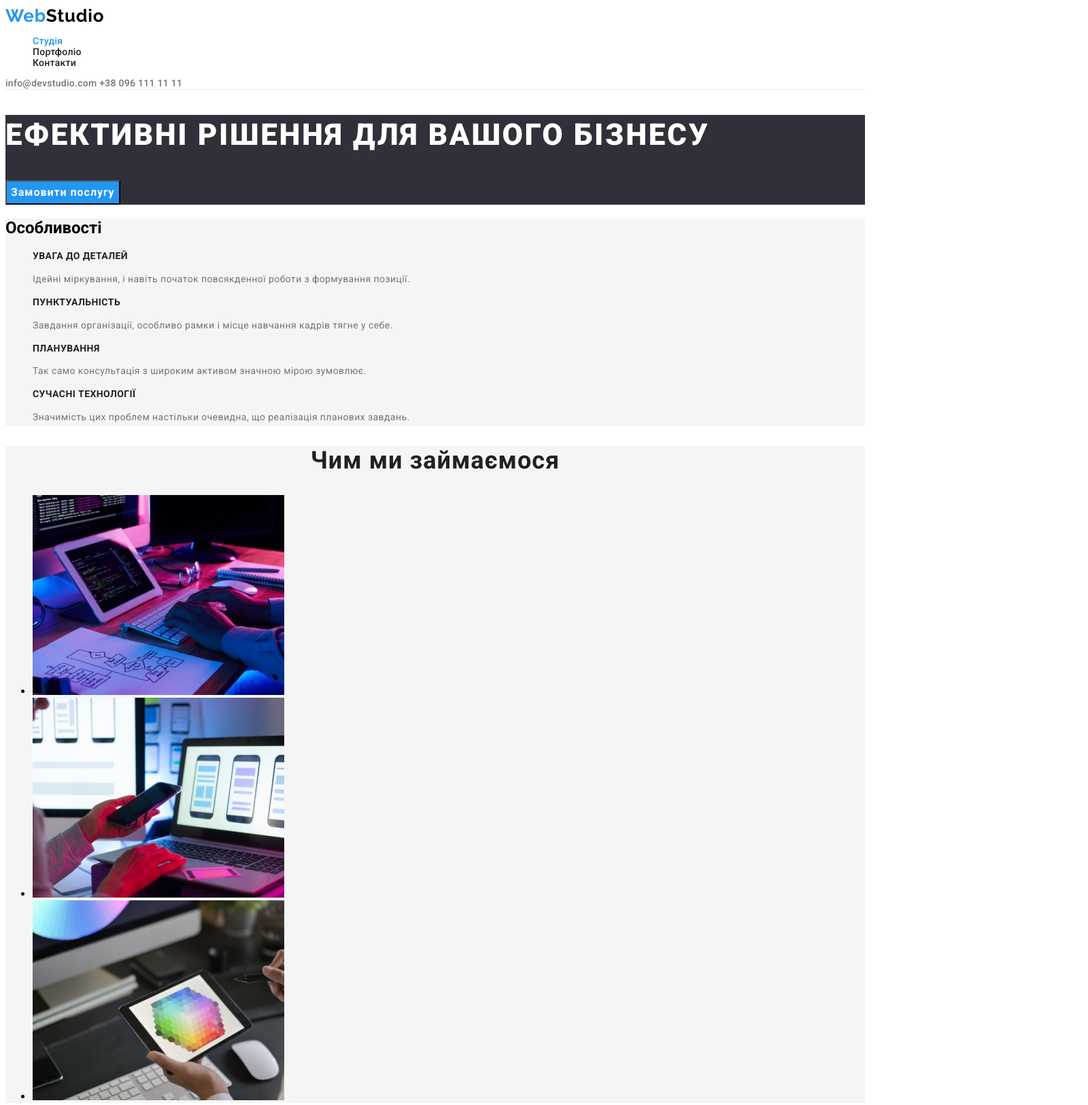
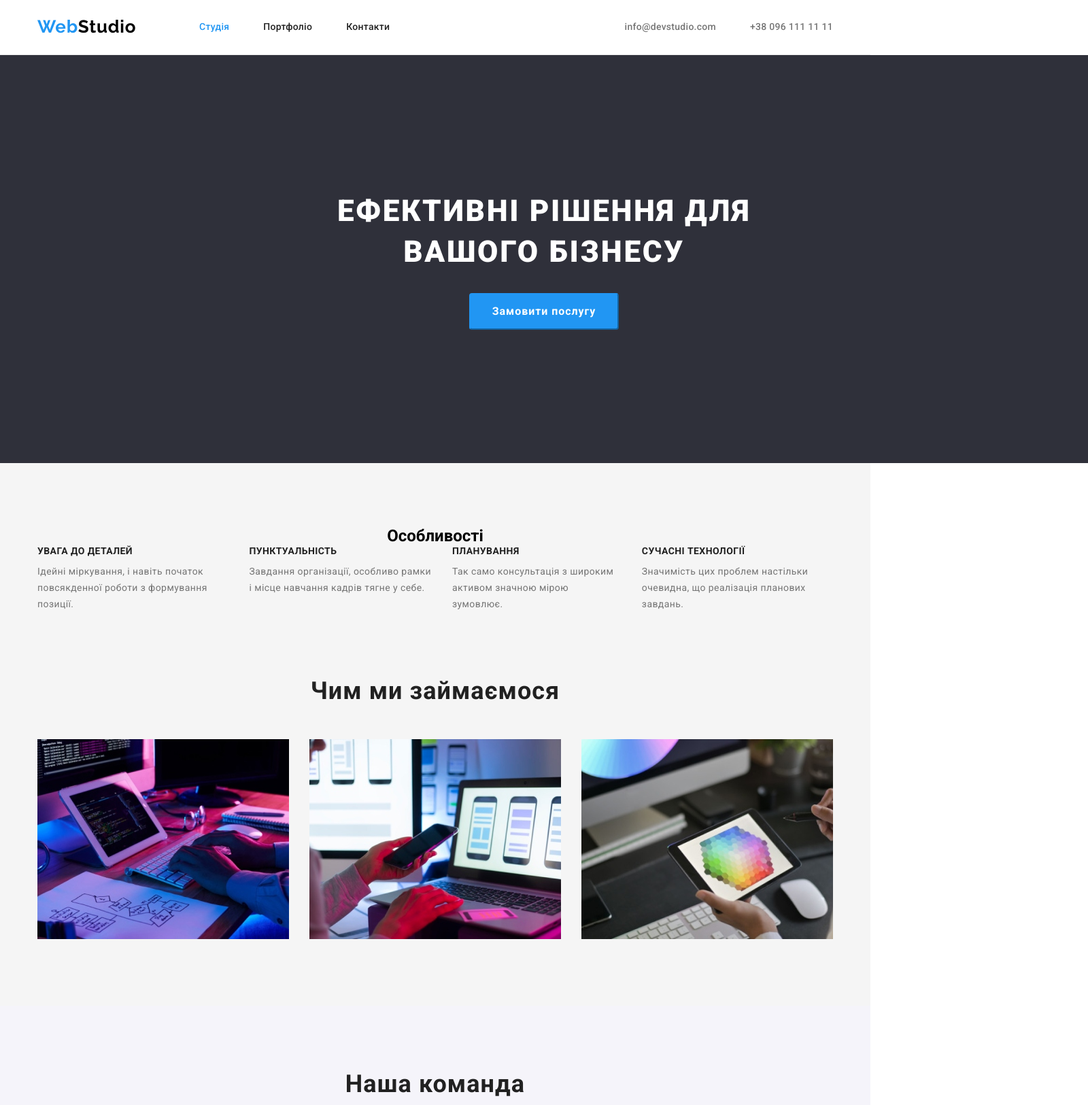
Before and after one commit to BogdanYeshchenko/goit-markup-hw-03, a plain HTML site: page index.html in a window 1280 px wide. Shown: the top 1625 px of the page at 68% size, 1600 px wide, since content can reach past the window. Drawn offline with nearby package versions, Linux system fonts and the light colour scheme.

Commit message:
add home work 3

```diff
--- a/css/commond.css
+++ b/css/commond.css
@@ -31,9 +31,48 @@ body{
     font-family: 'Roboto', sans-serif;
 }
 
+h1, h2, h3, h4, h5, h6, ul, li, p{
+    margin: 0;
+    padding: 0;
+}
+
+.conteiner{
+    text-align: center;
+    width: 1200px;
+    margin-left: auto;
+    margin-right: auto;
+    padding-left: 15px;
+    padding-right: 15px;
+}
+
+.conteiner.hero{
+    width: 1600px;
+    height: 600px;
+    background-color: var(--hero-footer-beckground-color);
+    padding-top: 200px;
+    padding-bottom: 200px;
+}
+
+.conteiner.main.first{
+    padding-top: 94px;
+}
+
+.conteiner.main{
+    padding-bottom: 94px;
+}
+
+.conteiner.footer{
+    text-align-last: left;
+    padding-top: 60px;
+    padding-bottom: 60px;
+}
+
 /* logo */
 
 .logo{
+    display: inline-block;
+    width: 145px;
+
     text-decoration: none;
     font-family: 'Raleway', sans-serif;
     font-weight: 700;
@@ -47,14 +86,30 @@ body{
 }
 
 header .end-logo{
+
     color:var(--logo-end-color)
 }
 
 footer .end-logo{
+
+
     color:var(--header-beckground-color)
 }
 
 /* header */
+
+.box-header{
+    display: flex;
+}
+
+header .logo{
+    margin-right: 93px;
+}
+
+header .logo{
+    margin-top: 24px;
+    margin-bottom: 25px;
+}
 
 header{
     background-color: var(--header-beckground-color);
@@ -66,29 +121,58 @@ header{
 }
 
 .navi{
+    display: flex;
+
+    margin-top: 32px;
+    margin-bottom: 32px;
+
     list-style-type: none;
 }
 
+header .navi > li{
+    margin-right: 50px;
+}
+
+header .navi > li:last-child{
+    margin-right: 0;
+}
+
 .navi-link{
+    padding-top: 20px;
+    padding-bottom: 20px;
     text-decoration: none;
     color: var(--titel-text-color);
 }
 
 .navi-link:hover, .navi-link:focus{
+    filter: drop-shadow(0px 4px 4px rgba(0, 0, 0, 0.25));
     color:var(--accent-color)
 }
 
+.contacts-header{
+    display: flex;
+    margin-left: auto;
+}
+
+.head-mail{
+    margin-right: 50px;
+}
+
 .head-mail, .head-tel{
+    display: inline-block;
+
+    margin-top: 32px;
+    margin-bottom: 32px;
+
     color: var(--text-color);
     text-decoration: none;
 }
+
 
 .head-mail:hover, .head-mail:focus,
 .head-tel:hover, .head-tel:focus{
     color: var(--accent-color);
 }
-
-/* header */
 
 .navi-link[href="./index.html"]{
     color: var(--accent-color);
@@ -97,10 +181,15 @@ header{
 /* hero */
 
 .hero{
-    background-color: var(--hero-footer-beckground-color);
+    background-color: var(--features-beckgraund-color)
 }
 
 .hero h1{
+    width: 696px;
+    min-height: 120px;
+    margin-left: auto;
+    margin-right: auto;
+
     color: var(--hero-footer-text-color);
     font-family: 'Roboto';
     font-weight: 900;
@@ -111,7 +200,12 @@ header{
 }
 
 .hero button{
+    margin-top: 30px;
+    padding: 10px 32px;
     font-family:inherit;
+    border-color: var(--accent-color);
+    border-radius: 4px;
+    min-width: 216px;
 
     cursor: pointer;
 
@@ -125,11 +219,26 @@ header{
 
 /* features */
 
+.features-list > .box{
+    display: flex;
+}
+
+.features-list > .box > li{
+    margin-right: 30px;
+}
+
+.features-list > .box > li:last-child{
+    margin-right: 0;
+}
+
 .features{
     background-color: var(--features-beckgraund-color);
 }
 
 .features-titel{
+    text-align: left;
+
+    margin-bottom: 10px;
     color: var(--titel-text-color);
     font-weight: 700;
     font-size: 14px;
@@ -149,6 +258,8 @@ header{
 } */
 
 .features-text{
+    text-align: left;
+
     color: var(--text-color);
     font-weight: 400;
     font-size: 14px;
@@ -158,15 +269,23 @@ header{
 
 /* about */
 
+.box.about-list{
+    display: flex;
+}
+
 .about{
     background: var(--features-beckgraund-color);
 }
 
-.about > ul{
+.about-list{
+    margin-right: 30px;
+
     list-style-type: none;
 }
 
 .about-titel{
+    margin-bottom: 50px;
+
     color: var(--titel-text-color);
     font-weight: 700;
     font-size: 36px;
@@ -177,7 +296,12 @@ header{
 
 /* team */
 
+.box.team-list{
+    display: flex;
+}
+
 .team{
+    padding-top: 94px;
     background-color: var(--team-beckground-color);
 }
 
@@ -185,7 +309,23 @@ header{
     list-style-type: none;
 }
 
+.team-list-person{
+    margin-right: 30px;
+
+    background-color: var(--header-beckground-color);
+    width: 270px;
+    border-radius: 0px 0px 4px 4px;
+    box-shadow: 0px 1px 3px rgba(0, 0, 0, 0.12), 0px 1px 1px rgba(0, 0, 0, 0.14), 0px 2px 1px rgba(0, 0, 0, 0.2);
+    min-height: 368px;
+}
+
+.team-list-person:last-child{
+    margin-right: 0;
+}
+
 .team-titel{
+    margin-bottom: 50px;
+
     color: var(--titel-text-color);
     font-weight: 700;
     font-size: 36px;
@@ -194,6 +334,9 @@ header{
     letter-spacing: 0.03em;
 }
 .team-name{
+    margin-top: 30px;
+    margin-bottom: 10px;
+
     color: var(--titel-text-color);
     font-weight: 500;
     font-size: 16px;
@@ -202,6 +345,8 @@ header{
 }
 
 .team-text{
+    margin-bottom: 30px;
+
     color: var(--text-color);
     font-weight: 400;
     font-size: 16px;
@@ -215,11 +360,21 @@ footer{
     background-color: var(--hero-footer-beckground-color);
 }
 
+footer .logo{
+    margin-bottom: 20px;
+}
+
 footer .link{
+    display: inline-block;
+    text-align: left;
+
+
+
     list-style-type: none;
 }
 
 .footer-address{
+    margin-bottom: 9px;
     text-decoration: none;
 
     color: var(--hero-footer-text-color);
@@ -228,6 +383,7 @@ footer .link{
     font-size: 14px;
     line-height: 1.71;
     letter-spacing: 0.03em;
+
 }
 
 .footer-mail-tel{
--- a/css/portfolio.css
+++ b/css/portfolio.css
@@ -4,6 +4,9 @@
     color: var(--accent-color);
 }
 
+.navi-link[href="./index.html"]{
+    color: var(--titel-text-color);
+}
 
 
 /* піздніше приберемо .working > h1 з допомогою scc
@@ -12,14 +15,50 @@
 
 } */
 
-.working > ul{
+.working ul{
     list-style-type: none;
 }
 
+.working{
+    padding-top: 94px;
+    padding-bottom: 94px;
+}
+
+.box-filters{
+    display: inline-flex;
+    margin-left: auto;
+    margin-right: auto;
+    margin-bottom: 34px;
+}
+
+.box-filters > li{
+    display: block;
+    margin-right: 8px;
+
+}
+
+.box-filters > li:last-child{
+    margin-right: 0;
+}
+
+.working img{
+    display: block;
+    margin-left: auto;
+    margin-right: auto;
+}
+
 .working .filters{
+    display: block;
+
     font-family:inherit;
 
+    padding: 6px 22px;
+    min-width: 73px;
+
     cursor: pointer;
+
+    border-radius: 4px;
+    border-color: transparent;
 
     background-color: var(--team-beckground-color);
     color: var(--titel-text-color);
@@ -36,6 +75,9 @@
 }
 
 .working-titel{
+    text-align-last: left;
+    margin-bottom: 4px;
+
     color: var(--titel-text-color);
     font-weight: 700;
     font-size: 18px;
@@ -45,6 +87,8 @@
 }
 
 .working-text{
+    text-align-last: left;
+
     color: var(--text-color);
     font-weight: 400;
     font-size: 16px;
@@ -53,6 +97,27 @@
 
 }
 
+.box-working{
+    display: flex;
+    flex-wrap: wrap;
+    margin: -15px;
+}
+.box-working > li{
+    margin: 15px;
+}
+
+.person{
+    width: 370px;
+    border-bottom: 1px solid #EEEEEE;
+    border-left: 1px solid #EEEEEE;
+    border-right: 1px solid #EEEEEE;
+
+    margin-left: auto;
+    margin-right: auto;
+
+    padding: 20px 24px;
+}
+
 .working a{
     text-decoration: none;
 }
--- a/index.html
+++ b/index.html
@@ -8,38 +8,41 @@
     <link rel="preconnect" href="https://fonts.googleapis.com">
     <link rel="preconnect" href="https://fonts.gstatic.com" crossorigin>
     <link href="https://fonts.googleapis.com/css2?family=Raleway:wght@700&family=Roboto:wght@400;500;700;900&display=swap" rel="stylesheet">
+    <link rel="stylesheet" href="https://cdnjs.cloudflare.com/ajax/libs/modern-normalize/1.1.0/modern-normalize.min.css">
     <link rel="stylesheet" href="./css/commond.css">
-    <link rel="stylesheet" href="./css/main.css">
 </head>
 <body>
 
     <header>
-        <div class="conteiner">
+        <div class="conteiner box-header">
             <a href="./index.html" class="logo"> <span class="start-logo">Web</span><span class="end-logo">Studio</span> </a>
             <nav>
                 <ul class="navi">
-                    <li><a href="./index.html" class="navi-link">Студія</a></li>
+                    <li><a href="./index.html" class="navi-link studia">Студія</a></li>
                     <li><a href="./portfolio.html" class="navi-link">Портфоліо</a></li>
                     <li><a href="" class="navi-link">Контакти</a></li>
                 </ul>
             </nav>
+            <div class="contacts-header">
                 <a href="mailto:info@devstudio.com" class="head-mail">info@devstudio.com</a>
                 <a href="tel:+380961111111" class="head-tel">+38 096 111 11 11</a>
+            </div>
         </div>
     </header>
 
     <main>
         <section class="hero">
-            <div class="conteiner">
+            <div class="conteiner hero">
                 <h1>Ефективні рішення для вашого бізнесу</h1>
                 <button  type="button" class="button">Замовити послугу</button>
             </div>
         </section>
 
         <section class="features">
-            <div class="conteiner">
+            <div class="conteiner main first">
                 <h2 class="features-meaning">Особливості</h2>
                 <ul class="features-list">
+                    <div class="box">
                         <li> <h3 class="features-titel">УВАГА ДО ДЕТАЛЕЙ</h3>
                             <p class="features-text">Ідейні міркування, і навіть початок повсякденної роботи з формування позиції.</p>
                         </li>
@@ -52,45 +55,53 @@
                         <li> <h3 class="features-titel">СУЧАСНІ ТЕХНОЛОГІЇ</h3>
                             <p class="features-text">Значимість цих проблем настільки очевидна, що реалізація планових завдань.</p>
                         </li>
+                    </div>
                 </ul>
             </div>
         </section>
 
         <section class="about">
-            <div class="conteiner">
+            <div class="conteiner main">
                 <h2 class="about-titel">Чим ми займаємося</h2>
             <ul>
-                <li><img src="./images/imag1.jpg" alt="людина за комп'ютером" width="370"></li>
-                <li><img src="./images/imag2.jpg" alt="в руках телефон" width="370"></li>
-                <li><img src="./images/imag3.jpg" alt="в руках планшет" width="370"></li>
+                <div class="box about-list">
+                    <li class="about-list"><img src="./images/imag1.jpg" alt="людина за комп'ютером" width="370"></li>
+                    <li class="about-list"><img src="./images/imag2.jpg" alt="в руках телефон" width="370"></li>
+                    <li class="about-list"><img src="./images/imag3.jpg" alt="в руках планшет" width="370"></li>
+                </div>
             </ul>
             </div>
         </section>
 
         <section class="team">
+            <div class="conteiner main">
                 <h2 class="team-titel">Наша команда</h2>
                 <ul class="team-list">
-                <li><img src="./images/team1.jpg" alt="фото чоловіка" width="270">
+                    <div class="box team-list">
+                        <li class="team-list-person"><img src="./images/team1.jpg" alt="фото чоловіка" width="270">
                             <h3 class="team-name">Ігор Дем'яненко</h3>
                             <p class="team-text">Product Designer</p>
                         </li>
-                <li><img src="./images/team2.jpg" alt="фото жінки" width="270">
+                        <li class="team-list-person"><img src="./images/team2.jpg" alt="фото жінки" width="270">
                             <h3 class="team-name">Ольга Рєпіна</h3>
                             <p class="team-text">Frontend Developer</p>
                         </li>
-                <li><img src="./images/team3.jpg" alt="фото чоловіка" width="270">
+                        <li class="team-list-person"><img src="./images/team3.jpg" alt="фото чоловіка" width="270">
                             <h3 class="team-name">Микола Тарасов</h3>
                             <p class="team-text">Marketing</p>
                         </li>
-                <li><img src="./images/team4.jpg" alt="фото чоловіка" width="270">
+                        <li class="team-list-person"><img src="./images/team4.jpg" alt="фото чоловіка" width="270">
                             <h3 class="team-name">Михайло Єрмаков</h3>
                             <p class="team-text">UI Designer</p>
                         </li>
+                    </div>
                 </ul>
+            </div>
         </section>
     </main>
 
     <footer>
+        <div class="conteiner footer">
             <a href="./index.html" class="logo"> <span class="start-logo">Web</span><span class="end-logo">Studio</span> </a>
             <address>
                <ul class="link">
@@ -99,6 +110,7 @@
                 <li><a class="footer-mail-tel" href="tel:+380961111111">+38 096 111 11 11</a></li>
                </ul>
             </address>
+        </div>
     </footer>
 </body>
 </html>
```
Also changed, not shown: portfolio.html (+29 -6 lines), css/main.css (deleted). Lines whose indentation alone changed are shown as unchanged.
